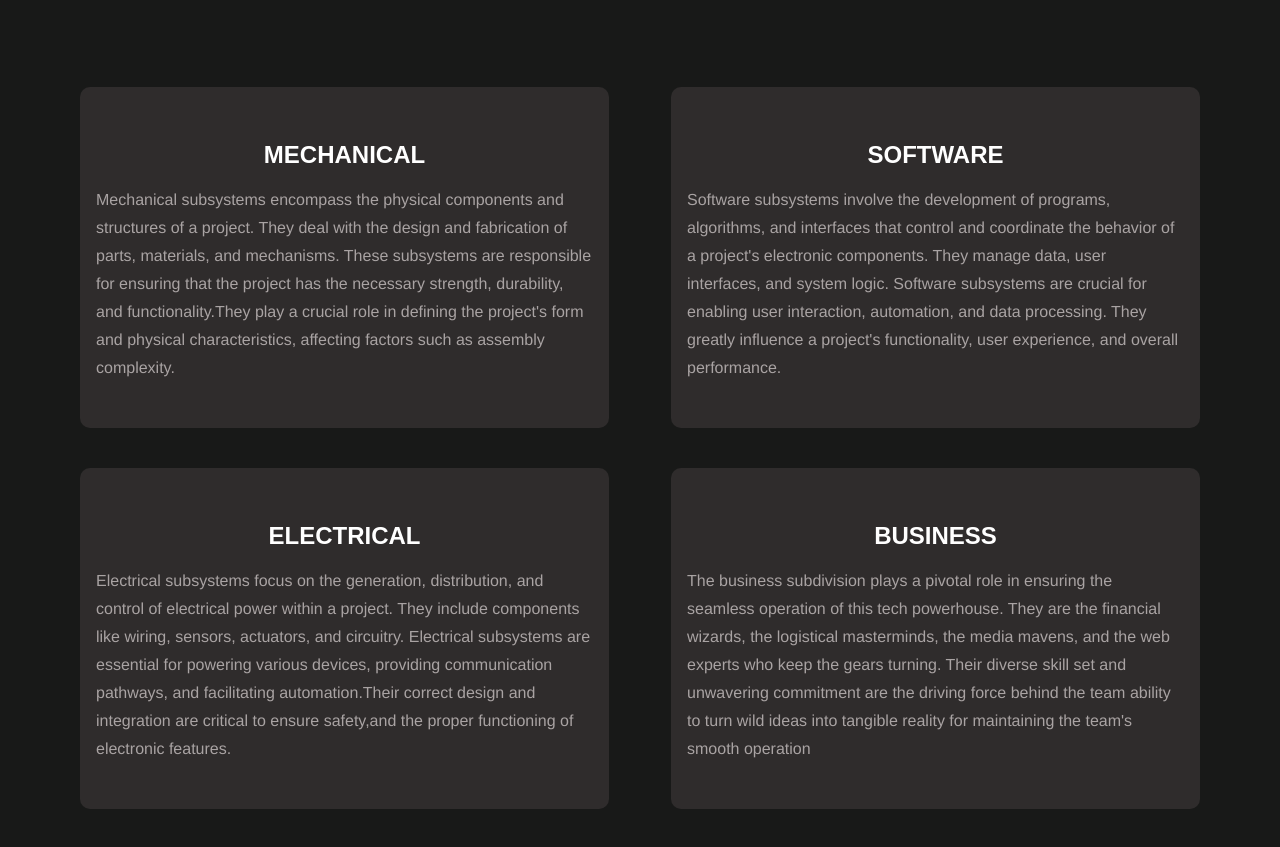
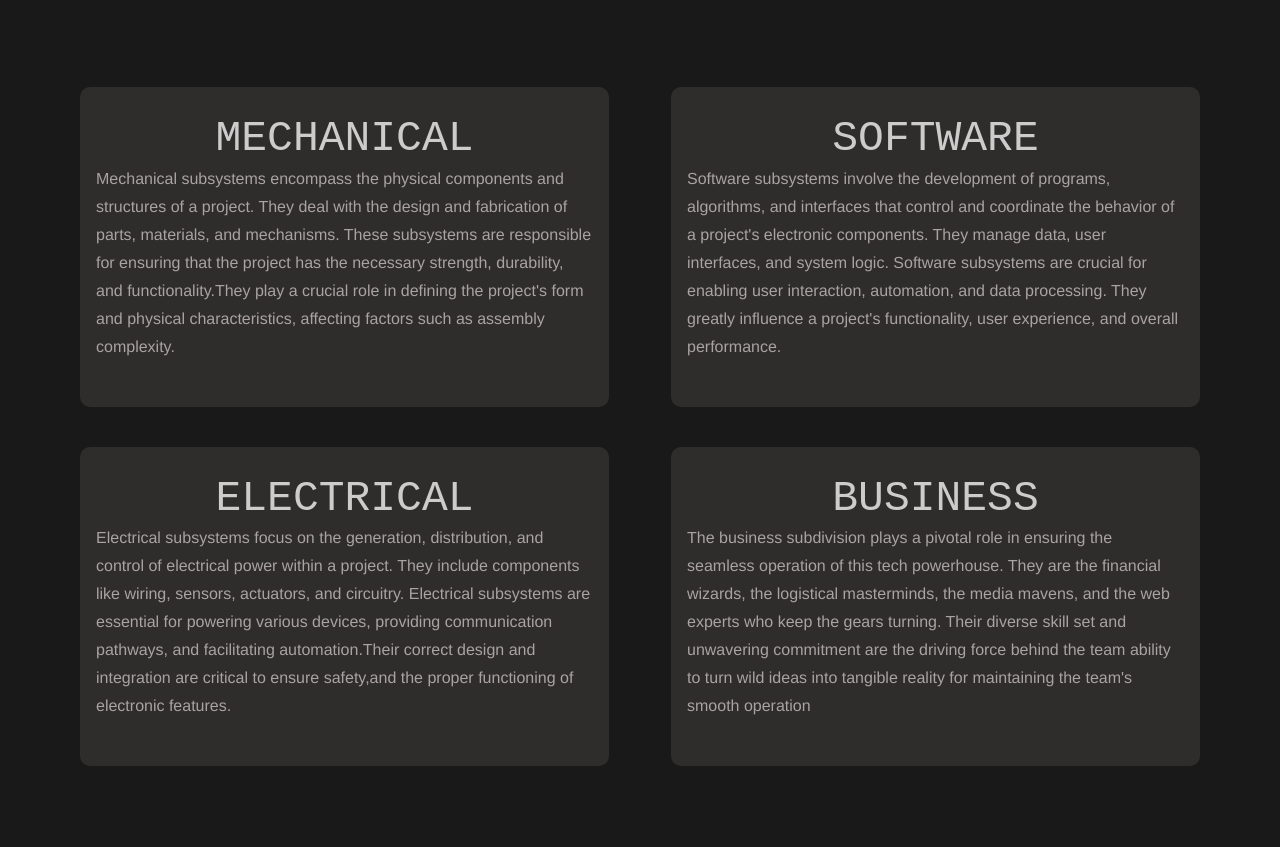
Before and after one commit to teamgenSUS/teamgensus.github.io, a plain HTML site: page aboutt.html in a window 1280 px wide. Shown: the part 945-1792 px from the top of the page. Drawn offline with nearby package versions, Linux system fonts and the light colour scheme.

Commit message:
Update aboutt.html

```diff
--- a/aboutt.html
+++ b/aboutt.html
@@ -136,7 +136,7 @@
                <div class="single_order single_order2">
                   <div class="order_info">
                      <h3 class="heads">
-                        <a href="#" class=" text-center st">MECHANICAL</a>
+                        <h6 class=" text-center st">MECHANICAL</h6>
 
 
                      </h3>
@@ -155,7 +155,7 @@
                <div class="single_order single_order2">
                   <div class="order_info">
                      <h3 class="heads">
-                        <a href="#" class=" text-center st">SOFTWARE</a>
+                        <h6 class=" text-center st">SOFTWARE</h6>
 
                      </h3>
                      <p style="font-size: medium;">
@@ -172,7 +172,7 @@
                <div class="single_order single_order2">
                   <div class="order_info">
                      <h3 class="heads">
-                        <a href="#" class=" text-center st">ELECTRICAL</a>
+                        <h6 class=" text-center st">ELECTRICAL</h6>
 
                      </h3>
                      <p style="font-size: medium;">
@@ -189,7 +189,7 @@
                <div class="single_order single_order2">
                   <div class="order_info">
                      <h3 class="heads">
-                        <a href="#" class=" text-center st">BUSINESS</a>
+                        <h6 class=" text-center st">BUSINESS</h6>
 
 
                      </h3>
```
